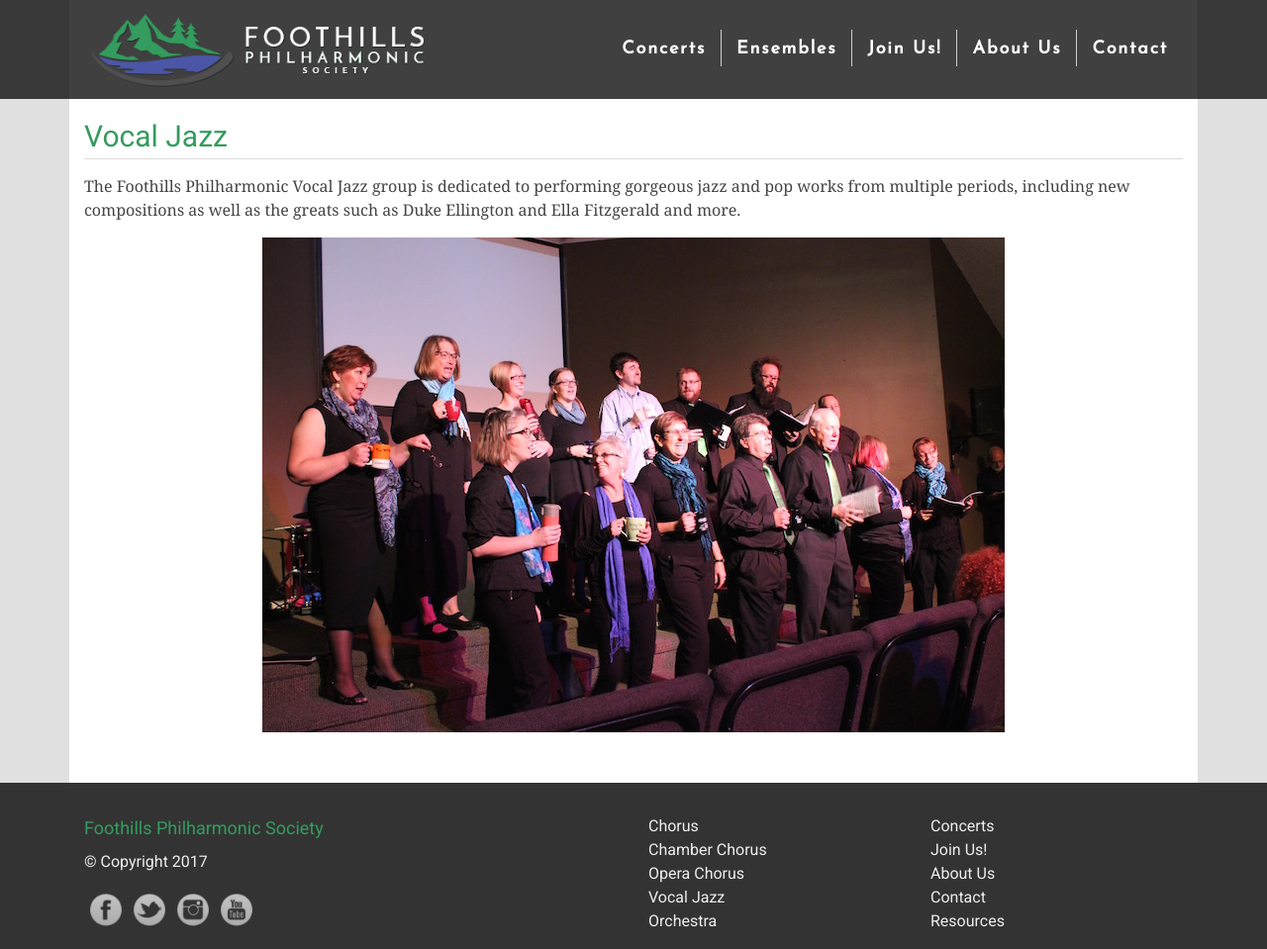
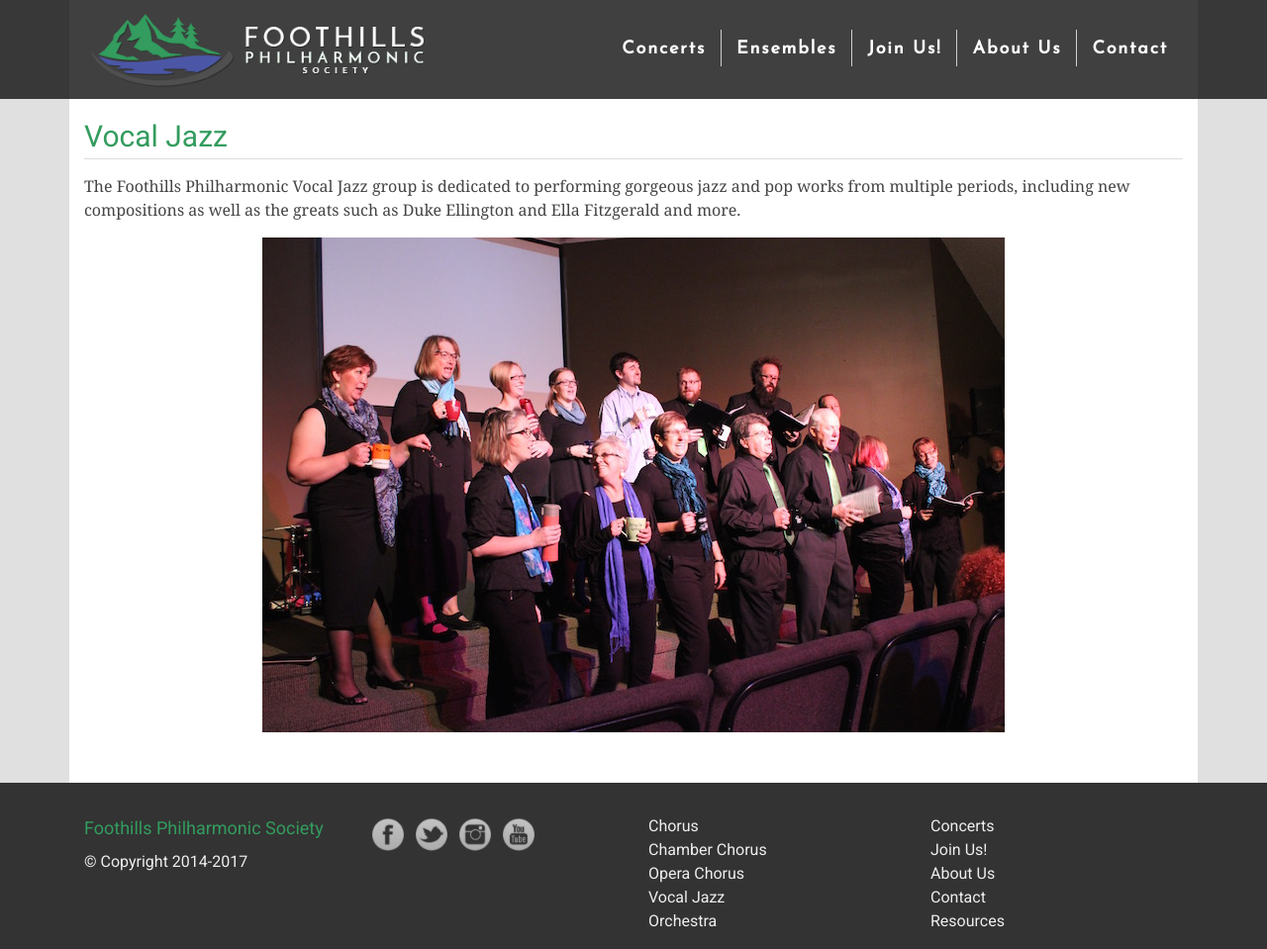
Before and after one commit to percyhanna/fps, a Jekyll site: the page built from vocal-jazz.html, in a window 1280 px wide and 959 px high. Shown: the whole window at 99% size. Built offline with Jekyll 4.4.1, drawn with Linux system fonts in a browser that asks for light colours; nearby versions of some CDN libraries; Markdown is read by kramdown in place of the engine named in the settings.

Commit message:
Improve footer responsiveness

```diff
--- a/_layouts/default.html
+++ b/_layouts/default.html
@@ -93,11 +93,13 @@
   <footer>
     <div class="container">
       <div class="row">
-        <div class="col-6">
+        <div class="col-12 col-sm-6 col-lg-3">
           <h6>Foothills Philharmonic Society</h6>
 
-          <p>© Copyright {{ site.time | date: '%Y' }}</p>
+          <p>© Copyright 2014-{{ site.time | date: '%Y' }}</p>
+        </div>
 
+        <div class="col-12 col-sm-6 col-lg-3">
           <ul id="social-menu">
             <li><a href="https://www.facebook.com/foothillsphilharmonic" class="facebook" target="_blank"><img src="/images/facebook.png"></a></li>
             <li><a href="https://twitter.com/FoothillsPhilAB" class="twitter" target="_blank"><img src="/images/twitter.png"></a></li>
@@ -106,7 +108,7 @@
           </ul>
         </div>
 
-        <div class="col-3">
+        <div class="col-6 col-lg-3">
           <ul>
             <li><a href="/chorus">Chorus</a></li>
             <li><a href="/chamber-chorus">Chamber Chorus</a></li>
@@ -116,7 +118,7 @@
           </ul>
         </div>
 
-        <div class="col-3">
+        <div class="col-6 col-lg-3">
           <ul>
             <li><a href="/concerts">Concerts</a></li>
             <li><a href="/join">Join Us!</a></li>
--- a/css/new-design.css
+++ b/css/new-design.css
@@ -222,7 +222,7 @@
 }
 
 #social-menu {
-  margin: 0 auto;
+  margin: 0 0 1em;
   padding: 0;
   display: inline-block;
 }
```
